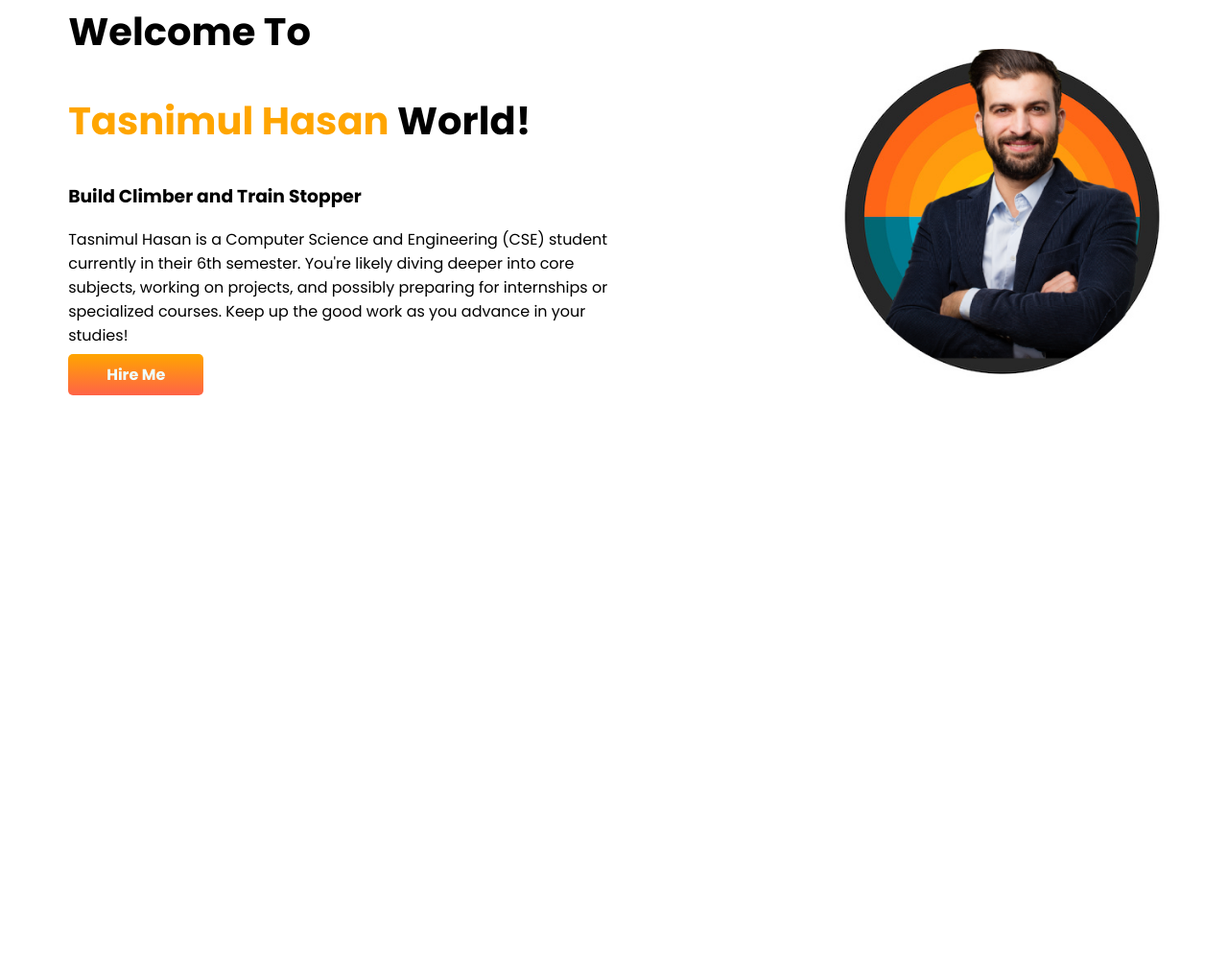
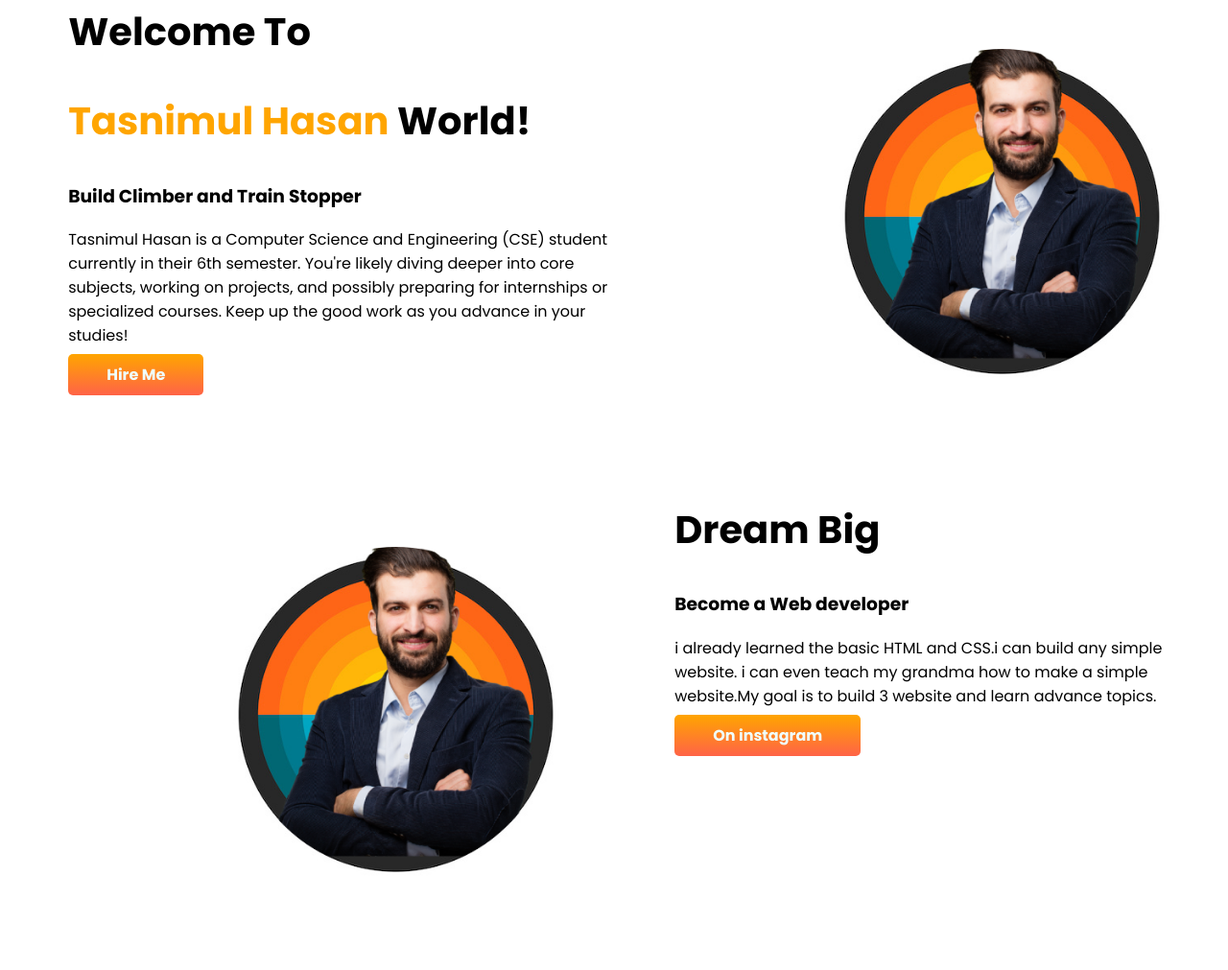
Before and after one commit to tasnimulhasan873/developer-portfolio, a plain HTML site: page index.html in a window 1280 px wide. Shown: the part 38-1049 px from the top of the page at 96% size. Before the commit the page ends 800 px from the top, so only its background shows below. Drawn offline with Linux system fonts and the light colour scheme.

Commit message:
second-supply

```diff
--- a/index.html
+++ b/index.html
@@ -23,6 +23,21 @@
         </div>
 
 </section>
+<section class="dream-big">
+    <div class="half-width">
+        <img src="demo-bg.png" alt="">
+    </div>
+    <div class="half-width">
+    <h1>Dream Big</h1>
+    <h3>Become a Web developer</h3>
+    <p class="cone">
+        i already learned the basic HTML and CSS.i can build any simple website. i can even teach my grandma how to make a simple website.My goal is to build 3 website and learn advance topics.
+    </p>
+    <a class="link-botton" target ="_blank" href="https://www.instagram.com/direct/t/17844219603096391/">On instagram</a>
+</div>
+
+</section>
+
 
 </body>
 </html>
--- a/style.css
+++ b/style.css
@@ -11,6 +11,9 @@ h1{
 }
 p{
   text-align: left 50px;
+}
+.cone{
+  text-align: right 50px;
 }
 section{
   display: flex;
```
